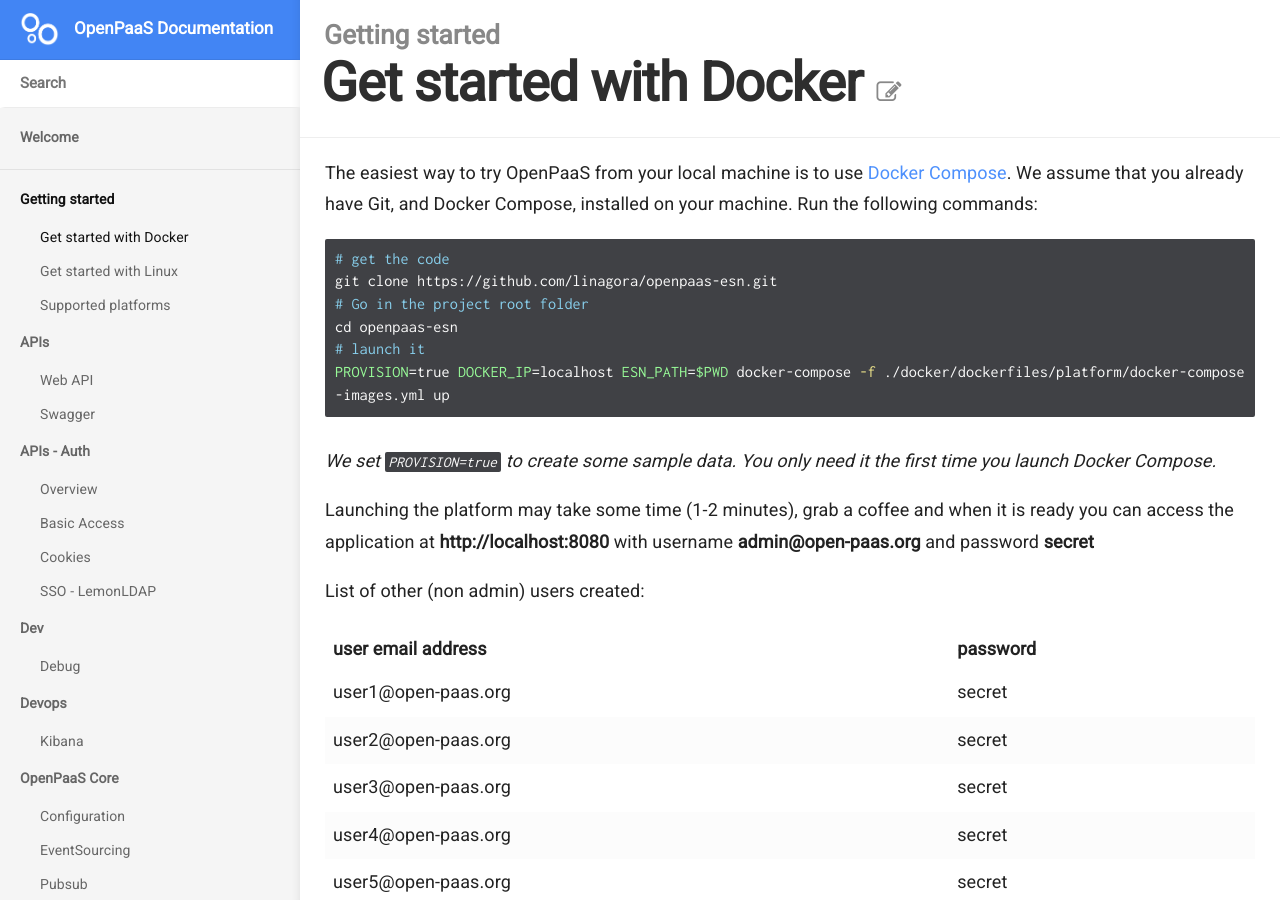
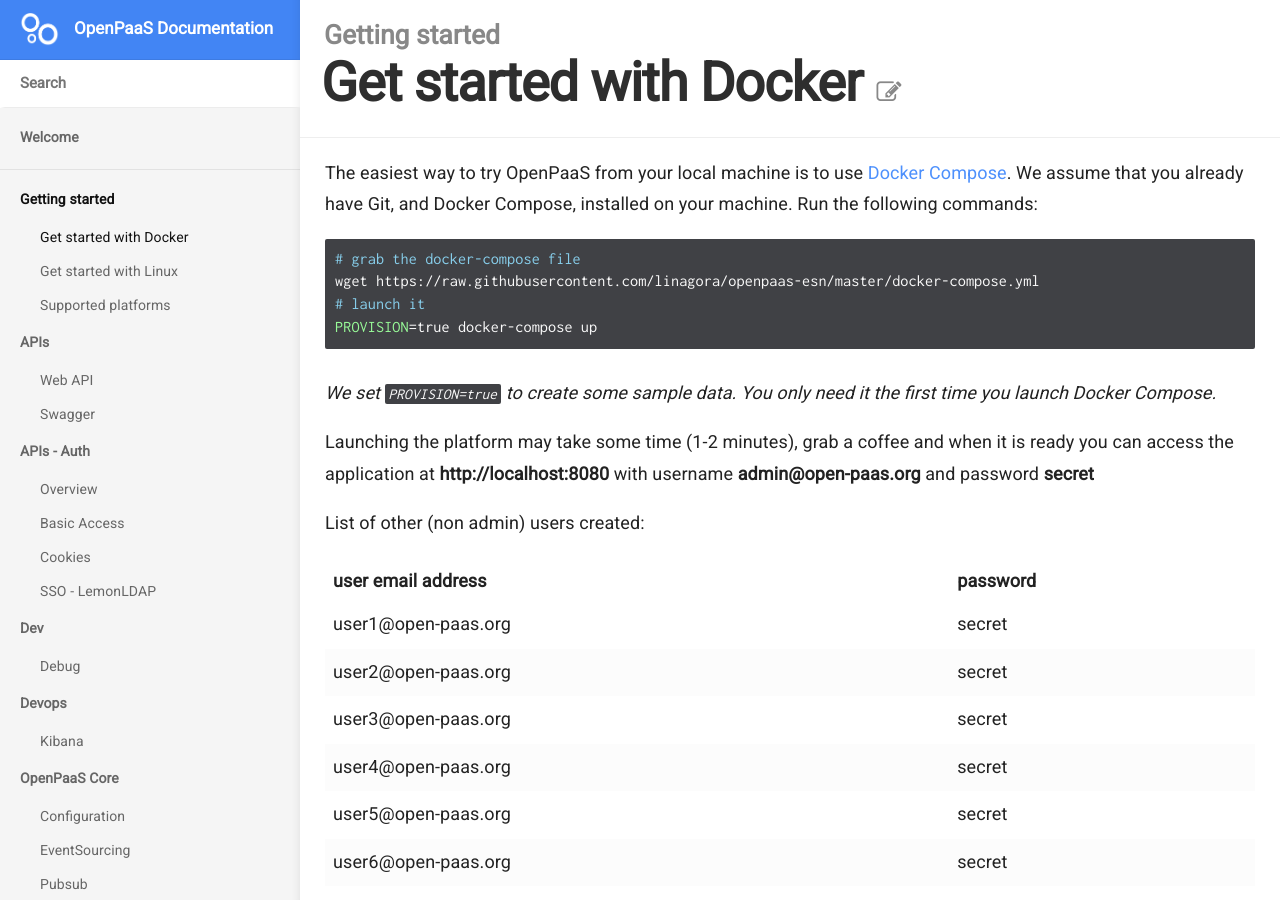
Before and after one commit to linagora/openpaas-doc, a Jekyll site: the page built from _docs/getting-started/docker.md, in a window 1280 px wide and 900 px high. Built offline with Jekyll 4.4.1, drawn with Linux system fonts in a browser that asks for light colours; nearby versions of some CDN libraries; a script that is not in the unit is left out.

Commit message:
esn#2240 launch OP from standalone docker-compose file

````diff
--- a/_docs/getting-started/docker.md
+++ b/_docs/getting-started/docker.md
@@ -9,12 +9,10 @@
 following commands:
 
 ```shell
-# get the code
-git clone https://github.com/linagora/openpaas-esn.git
-# Go in the project root folder
-cd openpaas-esn
+# grab the docker-compose file
+wget https://raw.githubusercontent.com/linagora/openpaas-esn/master/docker-compose.yml
 # launch it
-PROVISION=true DOCKER_IP=localhost ESN_PATH=$PWD docker-compose -f ./docker/dockerfiles/platform/docker-compose-images.yml up
+PROVISION=true docker-compose up
 ```
 
 _We set `PROVISION=true` to create some sample data. You only need it the first
````
